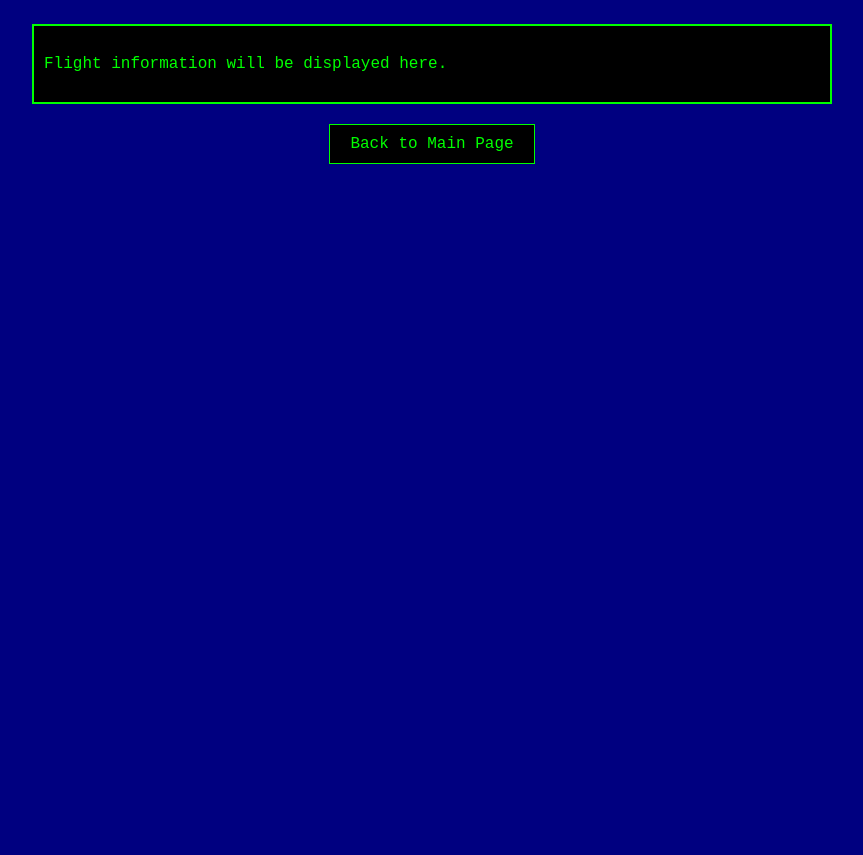
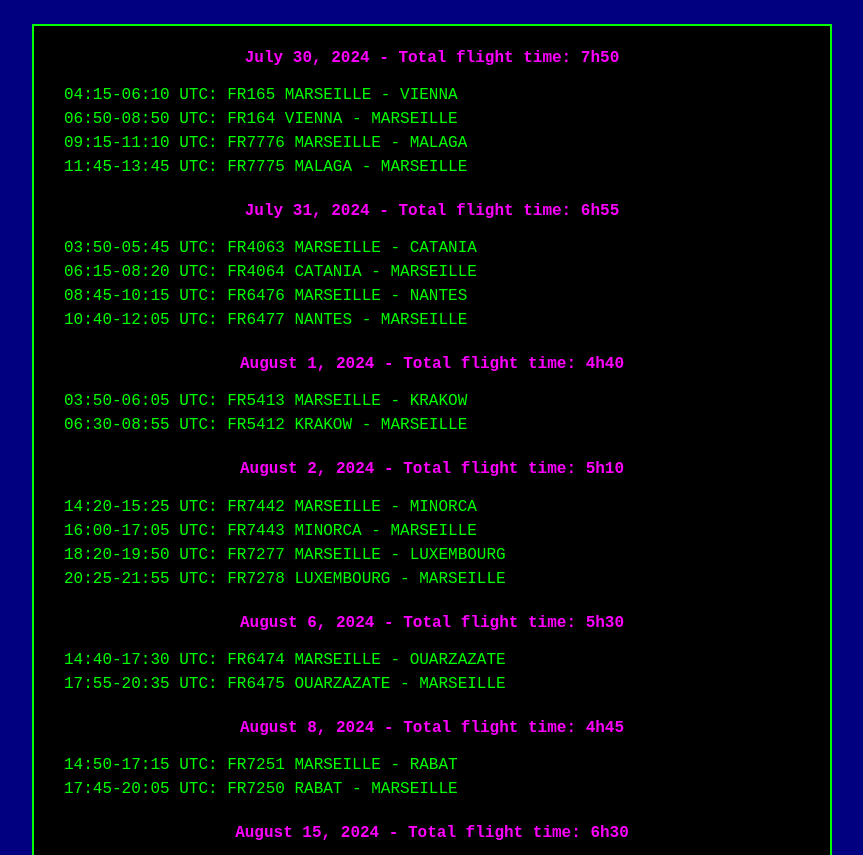
Before and after one commit to leoalaplage/flights, a plain HTML site: page index.html in a window 1280 px wide. Shown: the part 90-945 px from the top of the page, without its empty margins (208-1071 px from the left). Before the commit the page ends 800 px from the top, so only its background shows below. Drawn offline with Linux system fonts and the light colour scheme.

Commit message:
index.html

```diff
--- a/index.html
+++ b/index.html
@@ -43,6 +43,18 @@
         #back-button:hover {
             background-color: #003300;
         }
+        .flight-day {
+            margin-bottom: 20px;
+        }
+        .flight-day h2 {
+            color: #FF00FF;
+            text-align: center;
+            margin-top: 10px;
+            font-size: 16px;
+        }
+        .flight {
+            margin-left: 20px;
+        }
     </style>
 </head>
 <body>
@@ -59,7 +71,92 @@
             window.location.href = 'https://leoalaplage.github.io/l8trust/';
         }
 
-        // Add any flight-related JavaScript functions here
+        const flights = [
+            {
+                date: 'July 30, 2024',
+                totalFlightTime: '7h50',
+                flights: [
+                    { time: '04:15-06:10 UTC', route: 'FR165 MARSEILLE - VIENNA' },
+                    { time: '06:50-08:50 UTC', route: 'FR164 VIENNA - MARSEILLE' },
+                    { time: '09:15-11:10 UTC', route: 'FR7776 MARSEILLE - MALAGA' },
+                    { time: '11:45-13:45 UTC', route: 'FR7775 MALAGA - MARSEILLE' }
+                ]
+            },
+            {
+                date: 'July 31, 2024',
+                totalFlightTime: '6h55',
+                flights: [
+                    { time: '03:50-05:45 UTC', route: 'FR4063 MARSEILLE - CATANIA' },
+                    { time: '06:15-08:20 UTC', route: 'FR4064 CATANIA - MARSEILLE' },
+                    { time: '08:45-10:15 UTC', route: 'FR6476 MARSEILLE - NANTES' },
+                    { time: '10:40-12:05 UTC', route: 'FR6477 NANTES - MARSEILLE' }
+                ]
+            },
+            {
+                date: 'August 1, 2024',
+                totalFlightTime: '4h40',
+                flights: [
+                    { time: '03:50-06:05 UTC', route: 'FR5413 MARSEILLE - KRAKOW' },
+                    { time: '06:30-08:55 UTC', route: 'FR5412 KRAKOW - MARSEILLE' }
+                ]
+            },
+            {
+                date: 'August 2, 2024',
+                totalFlightTime: '5h10',
+                flights: [
+                    { time: '14:20-15:25 UTC', route: 'FR7442 MARSEILLE - MINORCA' },
+                    { time: '16:00-17:05 UTC', route: 'FR7443 MINORCA - MARSEILLE' },
+                    { time: '18:20-19:50 UTC', route: 'FR7277 MARSEILLE - LUXEMBOURG' },
+                    { time: '20:25-21:55 UTC', route: 'FR7278 LUXEMBOURG - MARSEILLE' }
+                ]
+            },
+            {
+                date: 'August 6, 2024',
+                totalFlightTime: '5h30',
+                flights: [
+                    { time: '14:40-17:30 UTC', route: 'FR6474 MARSEILLE - OUARZAZATE' },
+                    { time: '17:55-20:35 UTC', route: 'FR6475 OUARZAZATE - MARSEILLE' }
+                ]
+            },
+            {
+                date: 'August 8, 2024',
+                totalFlightTime: '4h45',
+                flights: [
+                    { time: '14:50-17:15 UTC', route: 'FR7251 MARSEILLE - RABAT' },
+                    { time: '17:45-20:05 UTC', route: 'FR7250 RABAT - MARSEILLE' }
+                ]
+            },
+            {
+                date: 'August 15, 2024',
+                totalFlightTime: '6h30',
+                flights: [
+                    { time: '13:55-15:30 UTC', route: 'FR3482 BGY - BRINDISI' },
+                    { time: '15:55-17:30 UTC', route: 'FR3483 BRINDISI - BGY' },
+                    { time: '17:55-19:35 UTC', route: 'FR5831 BGY - BORDEAUX' }
+                ]
+            }
+            // Add more flights here
+        ];
+
+        const flightInfoDiv = document.getElementById('flight-info');
+        flightInfoDiv.innerHTML = '';
+
+        flights.forEach(day => {
+            const dayDiv = document.createElement('div');
+            dayDiv.className = 'flight-day';
+            const dayTitle = document.createElement('h2');
+            dayTitle.textContent = `${day.date} - Total flight time: ${day.totalFlightTime}`;
+            dayDiv.appendChild(dayTitle);
+
+            day.flights.forEach(flight => {
+                const flightDiv = document.createElement('div');
+                flightDiv.className = 'flight';
+                flightDiv.textContent = `${flight.time}: ${flight.route}`;
+                dayDiv.appendChild(flightDiv);
+            });
+
+            flightInfoDiv.appendChild(dayDiv);
+        });
     </script>
 </body>
 </html>
```
